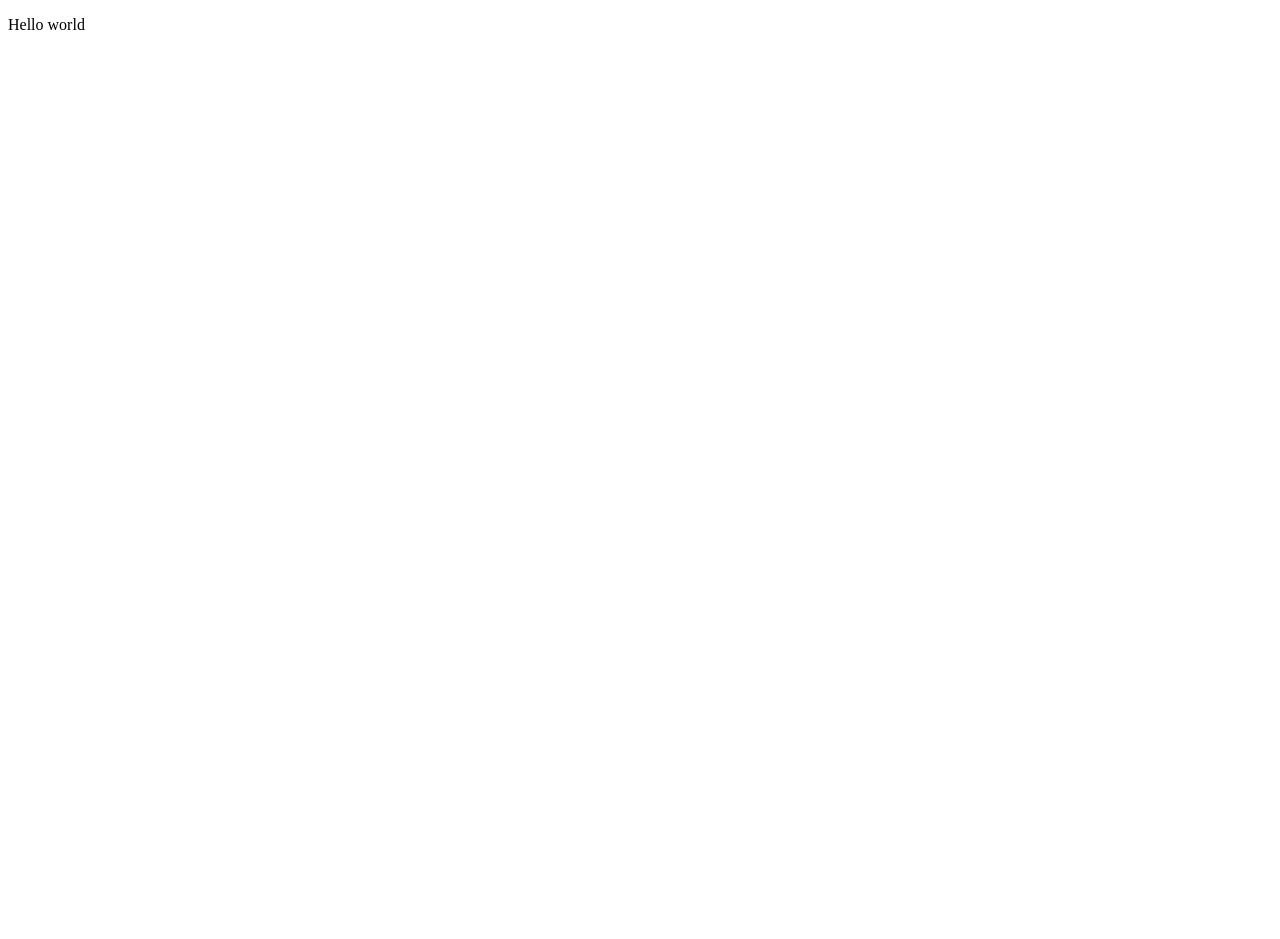
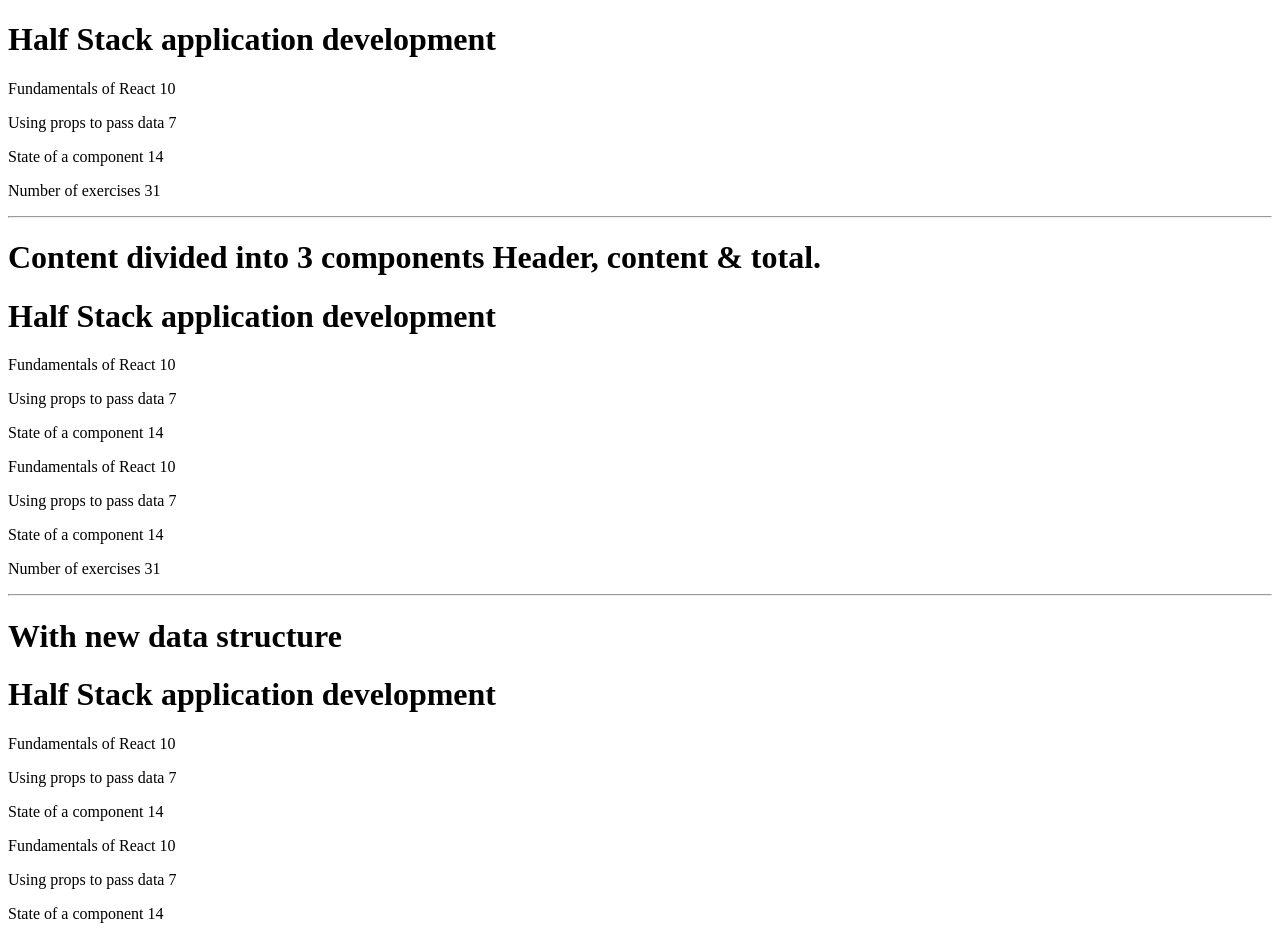
Before and after one commit to Alessio2002/01-kurssitiedot, a React (Vite) app in the folder part1/: page / in a window 1280 px wide. Before the commit the page ends 800 px from the top, so only its background shows below. Built offline with nearby package versions, Linux system fonts and the light colour scheme.

Commit message:
update git commit

```diff
--- a/part1/index.html
+++ b/part1/index.html
@@ -2,9 +2,13 @@
 <html lang="en">
   <head>
     <meta charset="UTF-8" />
-    <link rel="icon" type="image/svg+xml" href="Images/1551573393.png" />
+    <link
+      rel="icon"
+      type="image/svg+xml"
+      href="/01-kurssitiedot/images/temple.svg"
+    />
     <meta name="viewport" content="width=device-width, initial-scale=1.0" />
-    <title>Vite + React</title>
+    <title>Kurssitiedot</title>
   </head>
   <body>
     <div id="root"></div>
--- a/part1/src/App.jsx
+++ b/part1/src/App.jsx
@@ -1,7 +1,115 @@
-const App = () => (
-  <div>
-    <p>Hello world</p>
-  </div>
-);
+const Header = (props) => {
+  console.log("props");
+  return (
+    <>
+      <h1>{props.name}</h1>
+    </>
+  );
+};
+
+const Part = (props) => {
+  console.log(props);
+  return (
+    <>
+      <p>
+        {props.name} {props.exercises}
+      </p>
+    </>
+  );
+};
+
+const Content = (props) => {
+  console.log(props);
+  return (
+    <>
+      <p>
+        {props.name1} {props.exercises1}
+      </p>
+      <p>
+        {props.name2} {props.exercises2}
+      </p>
+      <p>
+        {props.name3} {props.exercises3}
+      </p>
+      <Part name={props.name1} exercises={props.exercises1} />
+      <Part name={props.name2} exercises={props.exercises2} />
+      <Part name={props.name3} exercises={props.exercises3} />
+    </>
+  );
+};
+
+const Total = (props) => {
+  console.log(props);
+  return (
+    <>
+      <p>Number of exercises {props.total}</p>
+    </>
+  );
+};
+
+const App = () => {
+  const course = "Half Stack application development";
+  const part1 = "Fundamentals of React";
+  const exercises1 = 10;
+  const part2 = "Using props to pass data";
+  const exercises2 = 7;
+  const part3 = "State of a component";
+  const exercises3 = 14;
+
+  const course_n = "Half Stack application development";
+  const part1_n = {
+    name: "Fundamentals of React",
+    exercises: 10,
+  };
+  const part2_n = {
+    name: "Using props to pass data",
+    exercises: 7,
+  };
+  const part3_n = {
+    name: "State of a component",
+    exercises: 14,
+  };
+
+  return (
+    <>
+      <h1>{course}</h1>
+      <p>
+        {part1} {exercises1}
+      </p>
+      <p>
+        {part2} {exercises2}
+      </p>
+      <p>
+        {part3} {exercises3}
+      </p>
+      <p>Number of exercises {exercises1 + exercises2 + exercises3}</p>
+
+      <hr />
+
+      <h1>Content divided into 3 components Header, content & total.</h1>
+      <Header name={course} />
+      <Content
+        name1={part1}
+        exercises1={exercises1}
+        name2={part2}
+        exercises2={exercises2}
+        name3={part3}
+        exercises3={exercises3}
+      />
+      <Total total={exercises1 + exercises2 + exercises3} />
+      <hr />
+      <h1>With new data structure</h1>
+      <Header name={course_n} />
+      <Content
+        name1={part1_n.name}
+        exercises1={part1_n.exercises}
+        name2={part2_n.name}
+        exercises2={part2_n.exercises}
+        name3={part3_n.name}
+        exercises3={part3_n.exercises}
+      />
+    </>
+  );
+};
 
 export default App;
```
Also changed, not shown: 2 other files (tests, documents, lock files or other folders).
